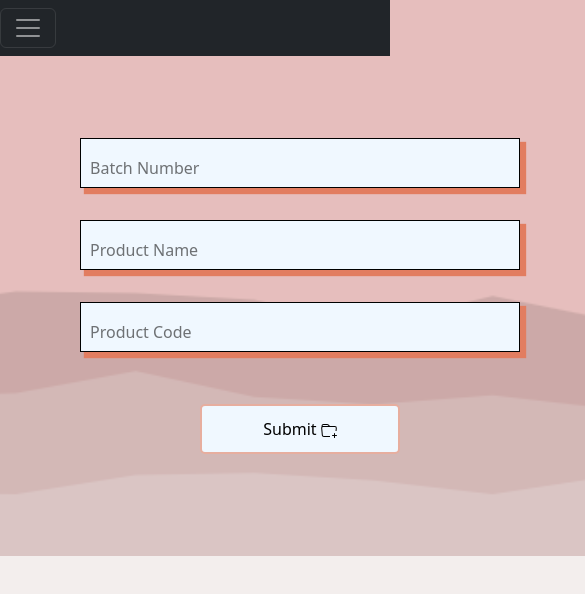
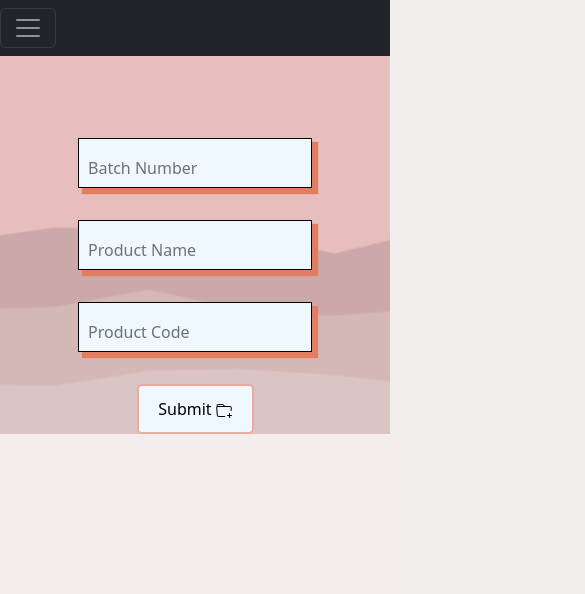
Before and after one commit to LewieM1995/workapp, a React (Create React App) app: page /batchpost in a window 390 px wide. Shown: the top 594 px of the page, 585 px wide, since content can reach past the window. Built offline with nearby package versions, Linux system fonts and the light colour scheme.

Commit message:
Responsive Adjustments

```diff
--- a/src/components/batchtrack.css
+++ b/src/components/batchtrack.css
@@ -9,15 +9,15 @@
 
 .batch-form {
     margin: auto auto;
-    width: 600px;
-    height: 500px;
+    width: 100%;
+    height: 100%;
     /*background: linear-gradient(to right top, rgba(238, 217, 113, 0.8), rgba(238, 217, 113, 0.3));*/
     padding-top: 50px;
     border-radius: 2px;
 }
 
 .input-div{
-    width: 440px;
+    width: 30%;
     height: 50px;
     margin-bottom: 0.5em;
     transition: all 0.3s;
@@ -67,8 +67,8 @@
 }
 
 .batch-button {
-    margin: 20px 200px;
-    width: 200px;
+    margin: auto auto;
+    width: 60%;
     height: 50px;
     border-radius: 5px;
     outline: none;
@@ -82,3 +82,18 @@
     box-shadow: inset 200px 0 0 0 rgba(226, 125, 96, 0.6);
     transition: ease-in 0.4s;
 }
+
+
+@media screen and (max-width: 1300px) and (max-height: 1200px) {
+    .input-div{
+        width: 60%;
+        height: 50px;
+        margin-bottom: 0.5em;
+        transition: all 0.3s;
+        margin: 2em auto;
+    }
+    .batch-button {
+        width: 30%;
+        margin-left: 35%;
+    }
+}
--- a/src/components/manualblend.css
+++ b/src/components/manualblend.css
@@ -160,9 +160,15 @@
 @media screen and (max-width: 1100px) and (max-height: 1000px){
     .wrapper-mbt {
         display: inline-block;
+        height: 320px;
     }
     .btn {
         height: 50px;
-        margin: 0;
+        transform: rotate(90deg);
+        position: relative;
+    }
+    .mbtwo-container {
+        width: 100%;
+        height: 300px;
     }
 }
--- a/src/components/search.css
+++ b/src/components/search.css
@@ -137,8 +137,7 @@
 
 
 
-
-@media screen and (max-width: 1100px) {
+@media screen and (max-width: 1100px) and (max-height: 1000px) {
     .search-wrapper {
        display: block;
     }
@@ -147,3 +146,106 @@
     }
 
 }
+
+
+/* Below for SearchB */
+
+
+.searchB-div {
+    width: 100%;
+    height: 91vh;
+    display: flex;
+    justify-content: space-evenly;
+}
+
+.searchB-container {
+    width: 100%;
+    height: 80vh;
+    display: flex;
+    justify-content: space-evenly;
+}
+
+.searchB-form {
+    width: 300px;
+    height: 130px;
+    padding: 10px;
+}
+
+.searchB-Ddiv{
+    width: 270px;
+    height: 40px;
+    transition: all 0.3s;
+    margin: 1em auto;
+}
+
+.searchB-label {
+    width: 200px;
+    font-size: 0.8em;
+    color: rgba(24, 23, 23, 0.6);
+    display: block;
+    opacity: 1;
+    transform: translateY(-2.6em);
+    transform-origin: 0 0;
+    transition: all 0.3s;
+    padding-left: 10px;
+    margin-bottom: 10px;
+}
+
+.searchB-input {
+    box-shadow: none;
+    border-radius: 0;
+    border: 1px solid rgba(0, 0, 0, 0.3);
+    /*border-style: none none solid none;*/
+    width: 95%;
+    height: 100%;
+    transition: all 0.5s;
+    padding-left: 10px;
+    font-size: 15px;
+    background-color: aliceblue;
+}
+
+.searchB-input::placeholder {
+    color: transparent;
+}
+
+.searchB-input:focus {
+    box-shadow: none;
+    outline: none;
+    transition: all 0.1s;
+    border: 2px solid rgba(250, 163, 91, 0.979);
+}
+
+.searchB-input:focus + .searchB-label, .searchB-input:not(:placeholder-shown) + .searchB-label {
+    transform: translateY(-4.7em) scale(1);
+    color: black;
+}
+
+.searchB-button {
+    margin: 0px 15px;
+    width: 100px;
+    height: 25px;
+    border-radius: 1px;
+    outline: none;
+    cursor: pointer;
+    box-shadow: none;
+    border: 1px solid rgba(226, 125, 96, 0.5);
+    background-color: aliceblue;
+}
+
+
+.outputB-table{
+    width: 100%;
+    max-height: 100%;
+    padding: 10px;
+    table-layout: auto;
+    display: inline-block;
+    overflow: auto;
+    color: black;
+}
+
+@media screen and (max-width: 1100px) and (max-height: 1200px){
+    .batch-page-container {
+        width: 100%;
+        height: 100%;
+    }
+}
--- a/src/pages/batchpost.css
+++ b/src/pages/batchpost.css
@@ -1,107 +1,5 @@
-
 
 .batch-page-container {
     width: 100%;
     height: 100%;
 }
-
-
-
-.searchB-div {
-    width: 100%;
-    height: 91vh;
-    display: flex;
-    justify-content: space-evenly;
-}
-
-.searchB-container {
-    width: 100%;
-    height: 80vh;
-    display: flex;
-    justify-content: space-evenly;
-}
-
-.searchB-form {
-    width: 300px;
-    height: 130px;
-    padding: 10px;
-}
-
-.searchB-Ddiv{
-    width: 270px;
-    height: 40px;
-    transition: all 0.3s;
-    margin: 1em auto;
-}
-
-.searchB-label {
-    width: 200px;
-    font-size: 0.8em;
-    color: rgba(24, 23, 23, 0.6);
-    display: block;
-    opacity: 1;
-    transform: translateY(-2.6em);
-    transform-origin: 0 0;
-    transition: all 0.3s;
-    padding-left: 10px;
-    margin-bottom: 10px;
-}
-
-.searchB-input {
-    box-shadow: none;
-    border-radius: 0;
-    border: 1px solid rgba(0, 0, 0, 0.3);
-    /*border-style: none none solid none;*/
-    width: 95%;
-    height: 100%;
-    transition: all 0.5s;
-    padding-left: 10px;
-    font-size: 15px;
-    background-color: aliceblue;
-}
-
-.searchB-input::placeholder {
-    color: transparent;
-}
-
-.searchB-input:focus {
-    box-shadow: none;
-    outline: none;
-    transition: all 0.1s;
-    border: 2px solid rgba(250, 163, 91, 0.979);
-}
-
-.searchB-input:focus + .searchB-label, .searchB-input:not(:placeholder-shown) + .searchB-label {
-    transform: translateY(-4.7em) scale(1);
-    color: black;
-}
-
-.searchB-button {
-    margin: 0px 15px;
-    width: 100px;
-    height: 25px;
-    border-radius: 1px;
-    outline: none;
-    cursor: pointer;
-    box-shadow: none;
-    border: 1px solid rgba(226, 125, 96, 0.5);
-    background-color: aliceblue;
-}
-
-
-.outputB-table{
-    width: 80%;
-    max-height: 80%;
-    padding: 10px;
-    table-layout: auto;
-    display: inline-block;
-    overflow: auto;
-    color: black;
-}
-
-@media screen and (max-width: 1100px) and (max-height: 1200px){
-    .batch-page-container {
-        width: 100%;
-        height: 100%;
-    }
-}
```
Also changed, not shown: src/pages/blendpost.css (line endings or trailing spaces).
